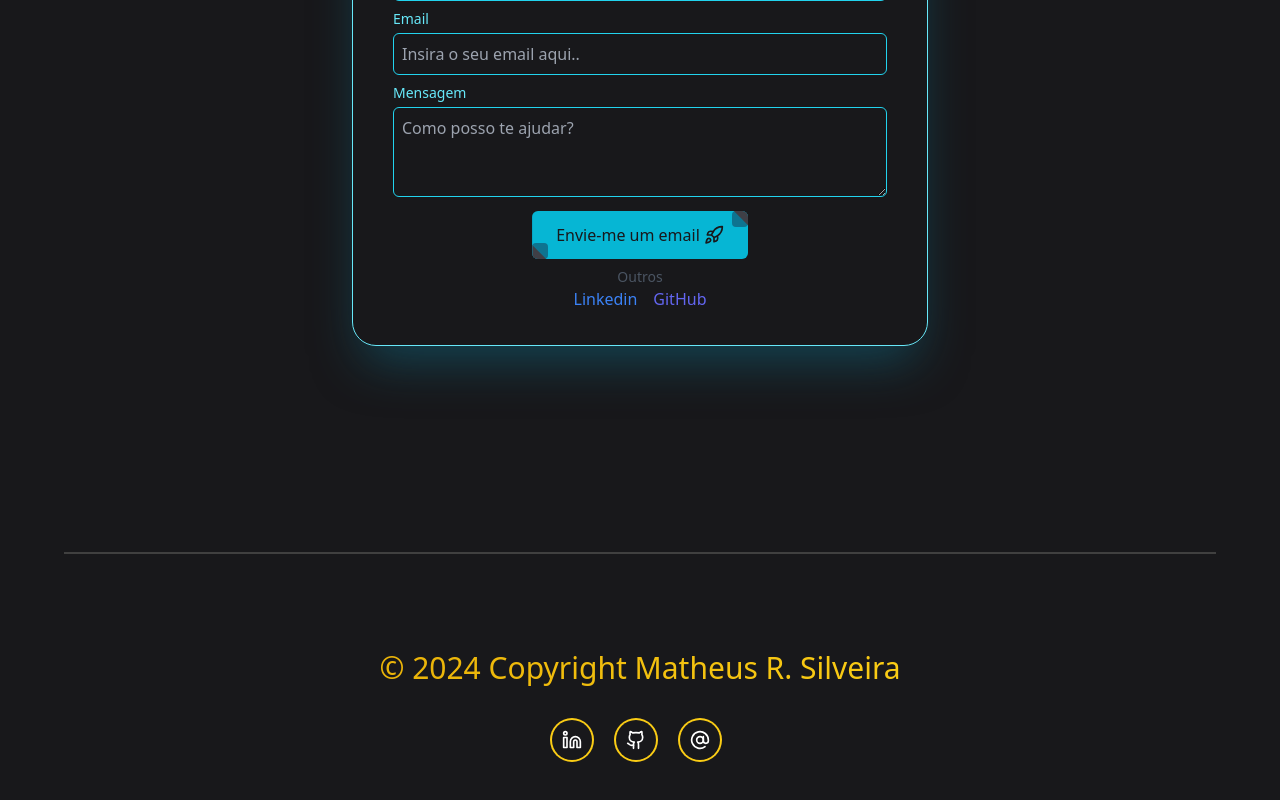
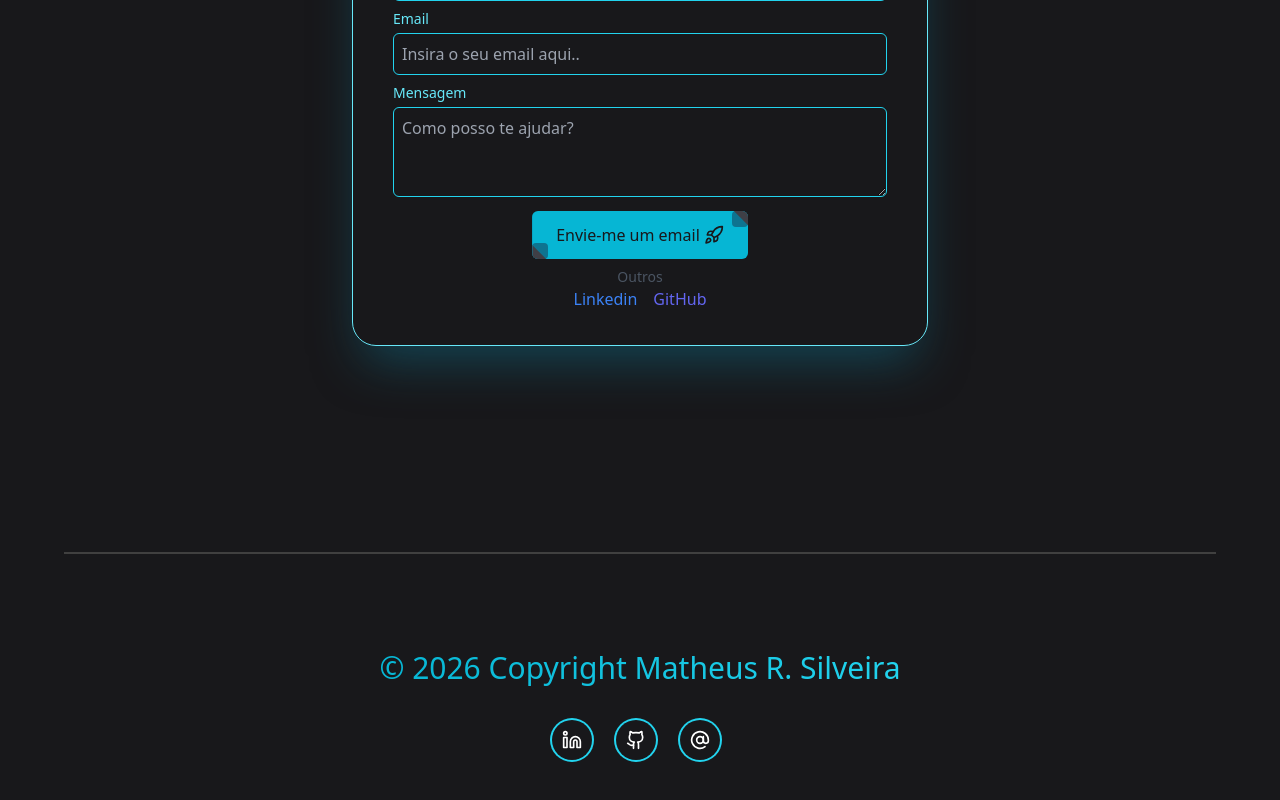
Before and after one commit to MatheusRodriguesdaSilveira/Portfolio-v2.0, a Next.js app: page / in a window 1280 px wide. Shown: the part 6713-7513 px from the top of the page. Built offline with nearby package versions, Linux system fonts and the light colour scheme.

Commit message:
feat: update Footer component styles to use cyan color scheme and update copyright year

```diff
--- a/src/components/Footer/Footer.tsx
+++ b/src/components/Footer/Footer.tsx
@@ -9,13 +9,13 @@ export const Footer = () => {
       <div className="flex flex-col lg:flex-row items-center">
         <div className="text-center lg:text-left">
           <h2 className="text-3xl max-sm:text-xl font-medium mb-8 max-sm:m-12">
-            <span className="text-nowrap bg-gradient-to-r from-yellow-500 to-yellow-400 bg-clip-text text-transparent block ">
-              © 2024 Copyright Matheus R. Silveira
+            <span className="text-nowrap bg-gradient-to-r from-cyan-500 to-cyan-400 bg-clip-text text-transparent block ">
+              © 2026 Copyright Matheus R. Silveira
             </span>
           </h2>
 
           <div className="flex items-center justify-center gap-3">
-            <button className="relative inline-flex items-center justify-center p-0.5 mb-2 me-2 overflow-hidden text-sm font-medium rounded-full group bg-gradient-to-br from-yellow-400 to-yellow-400 text-white focus:ring-4 focus:outline-none duration-300">
+            <button className="relative inline-flex items-center justify-center p-0.5 mb-2 me-2 overflow-hidden text-sm font-medium rounded-full group bg-gradient-to-br from-cyan-400 to-cyan-400 text-white focus:ring-4 focus:outline-none duration-300">
               <span className="group-hover:text-zinc-950 relative px-2.5 py-2.5 transition-all ease-in duration-300 bg-zinc-900 rounded-full group-hover:bg-opacity-0">
                 <a
                   href="https://www.linkedin.com/in/matheus-rodrigues-da-silveira/"
@@ -26,7 +26,7 @@ export const Footer = () => {
               </span>
             </button>
 
-            <button className="relative inline-flex items-center justify-center p-0.5 mb-2 me-2 overflow-hidden text-sm font-medium rounded-full group bg-gradient-to-br from-yellow-400 to-yellow-400 text-white focus:ring-4 focus:outline-none duration-300">
+            <button className="relative inline-flex items-center justify-center p-0.5 mb-2 me-2 overflow-hidden text-sm font-medium rounded-full group bg-gradient-to-br from-cyan-400 to-cyan-400 text-white focus:ring-4 focus:outline-none duration-300">
               <span className="group-hover:text-zinc-950 relative px-2.5 py-2.5 transition-all ease-in duration-300 bg-zinc-900 rounded-full group-hover:bg-opacity-0">
                 <a
                   href="https://github.com/MatheusRodriguesdaSilveira"
@@ -37,7 +37,7 @@ export const Footer = () => {
               </span>
             </button>
 
-            <button className="relative inline-flex items-center justify-center p-0.5 mb-2 me-2 overflow-hidden text-sm font-medium rounded-full group bg-gradient-to-br from-yellow-400 to-yellow-400 text-white focus:ring-4 focus:outline-none duration-300">
+            <button className="relative inline-flex items-center justify-center p-0.5 mb-2 me-2 overflow-hidden text-sm font-medium rounded-full group bg-gradient-to-br from-cyan-400 to-cyan-400 text-white focus:ring-4 focus:outline-none duration-300">
               <span className="group-hover:text-zinc-950 relative px-2.5 py-2.5 transition-all ease-in duration-300 bg-zinc-900 rounded-full group-hover:bg-opacity-0">
                 <a
                   href="https://mail.google.com/mail/u/0/?fs=1&tf=cm&source=mailto&to=matheussilveira2005@gmail.com&body=Olá,+Matheus,+tudo+bem?"
```
